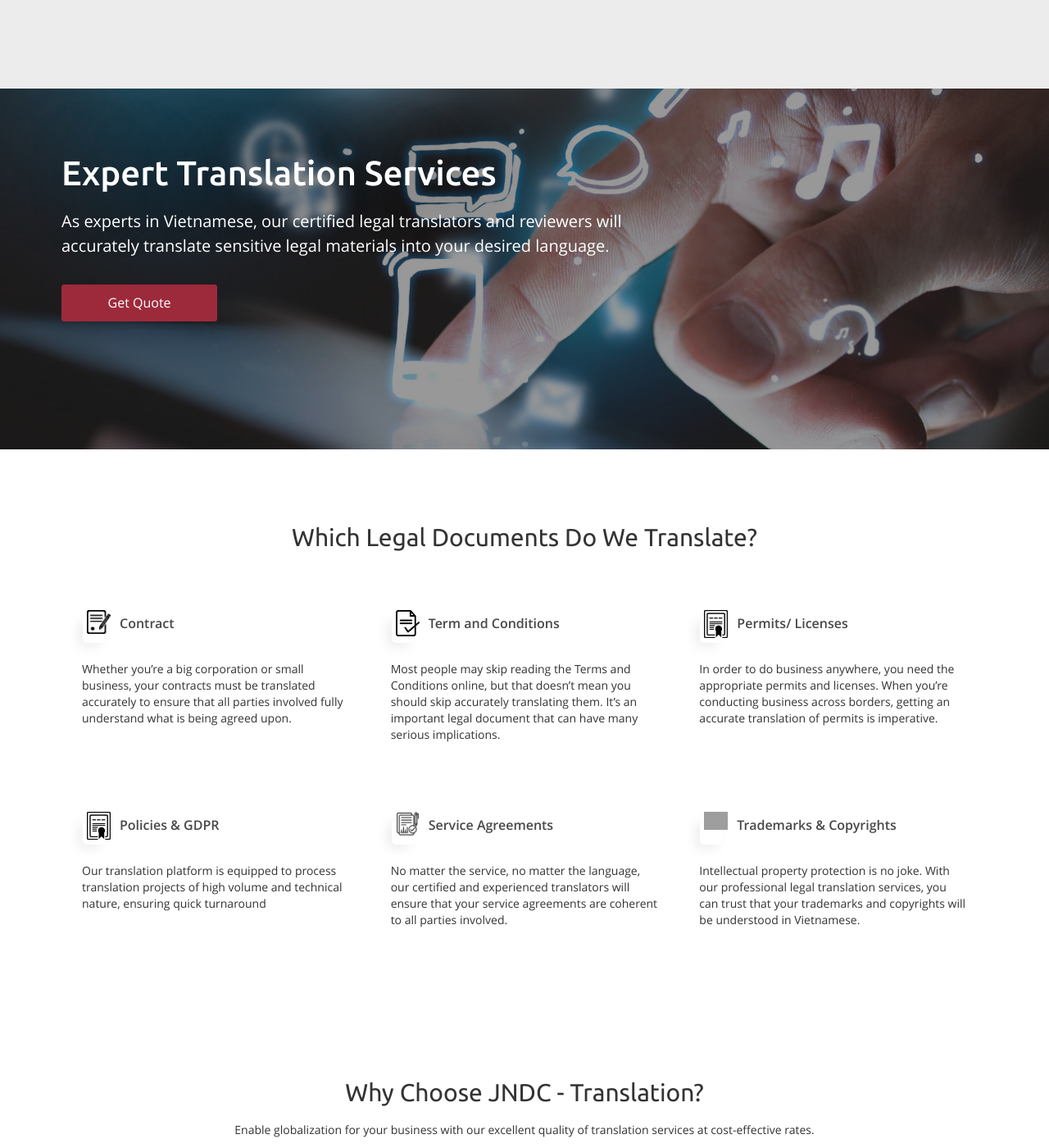
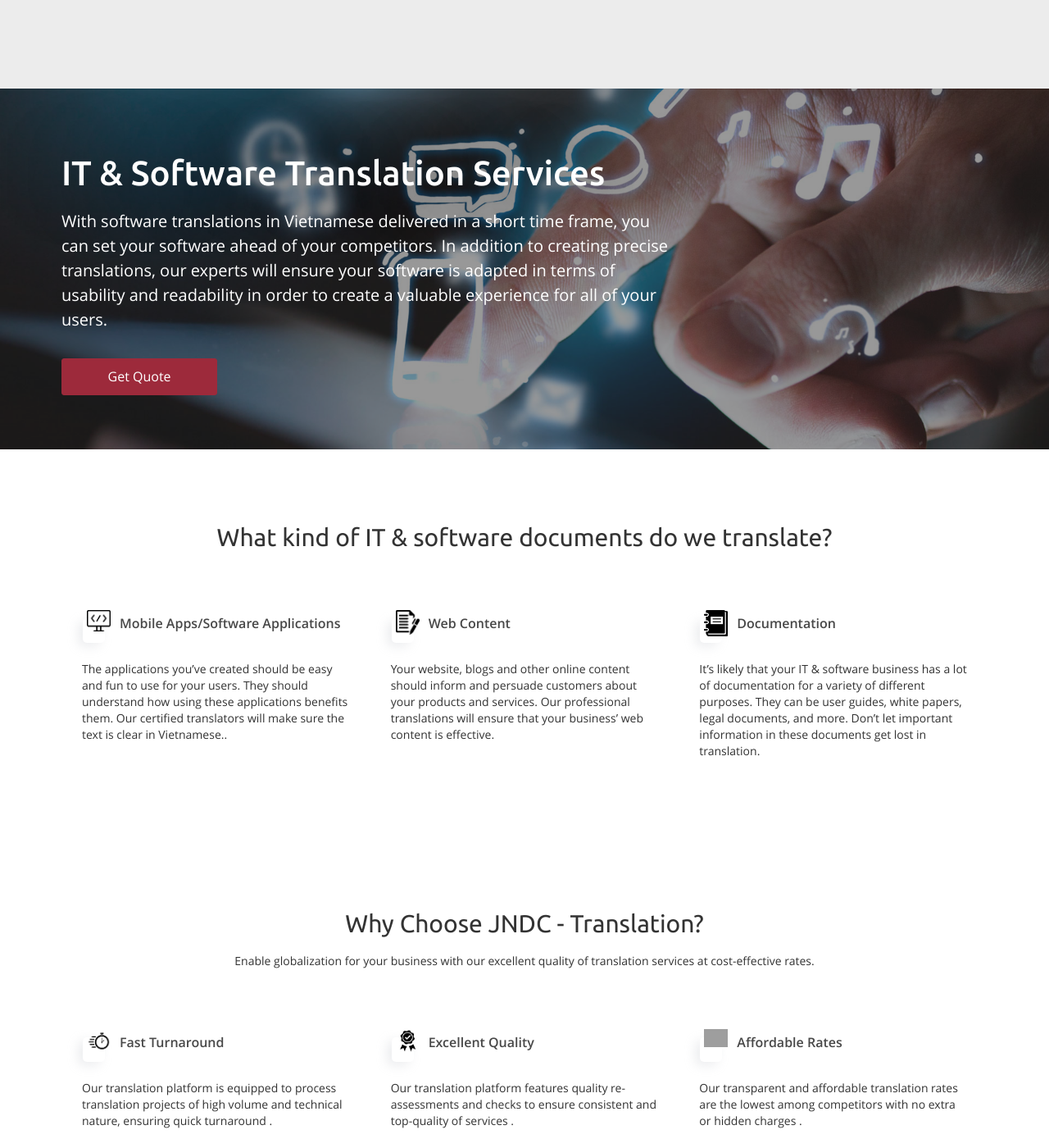
Before and after one commit to jndctranslation/landing_page, a Jekyll site: the page built from pages/it_software.md, in a window 1280 px wide and 1400 px high. Shown: the whole window at 82% size. Built offline with Jekyll 4.4.1, drawn with Linux system fonts in a browser that asks for light colours; grey boxes are pictures that could not be loaded.

Commit message:
Update Website Pages “it_software_page_information”

```diff
--- a/_data/pages/it_software.yml
+++ b/_data/pages/it_software.yml
@@ -2,52 +2,39 @@ block_1:
   background_image: /assets/images/upload/basic-free-software-after-windows-reinstall.jpg
   color_overlay: 'rgba(50, 50, 50, 0.5)'
   text: >-
-    As experts in Vietnamese, our certified legal translators and reviewers will
-    accurately translate sensitive legal materials into your desired language.
-  title: Expert Translation Services
+    With software translations in Vietnamese delivered in a short time frame,
+    you can set your software ahead of your competitors. In addition to creating
+    precise translations, our experts will ensure your software is adapted in
+    terms of usability and readability in order to create a valuable experience
+    for all of your users.
+  title: IT & Software Translation Services
   visible: true
 block_2:
   background_image: ''
   color_overlay: 'rgba(50, 50, 50, 0)'
   items:
-    - icon: /assets/images/upload/img_417598.png
+    - icon: /assets/images/upload/img_414428.png
       text: >-
-        Whether you’re a big corporation or small business, your contracts must
-        be translated accurately to ensure that all parties involved fully
-        understand what is being agreed upon.
-      title: Contract
-    - icon: >-
-        /assets/images/upload/4137121-health-evaluate-svg-png-icon-free-download-168769-evaluates-png-888_981_preview.png
+        The applications you’ve created should be easy and fun to use for your
+        users. They should understand how using these applications benefits
+        them. Our certified translators will make sure the text is clear in
+        Vietnamese..
+      title: Mobile Apps/Software Applications
+    - icon: /assets/images/upload/img_402130.png
       text: >-
-        Most people may skip reading the Terms and Conditions online, but that
-        doesn’t mean you should skip accurately translating them. It’s an
-        important legal document that can have many serious implications.
-      title: Term and Conditions
-    - icon: /assets/images/upload/img_517072.png
+        Your website, blogs and other online content should inform and persuade
+        customers about your products and services. Our professional
+        translations will ensure that your business’ web content is effective.
+      title: Web Content
+    - icon: /assets/images/upload/img_139240.png
       text: >-
-        In order to do business anywhere, you need the appropriate permits and
-        licenses. When you’re conducting business across borders, getting an
-        accurate translation of permits is imperative.
-      title: Permits/ Licenses
-    - icon: /assets/images/upload/img_517072.png
-      text: >-
-        Our translation platform is equipped to process translation projects of
-        high volume and technical nature, ensuring quick turnaround
-      title: Policies & GDPR
-    - icon: /assets/images/upload/56-512.png
-      text: >-
-        No matter the service, no matter the language, our certified and
-        experienced translators will ensure that your service agreements are
-        coherent to all parties involved.
-      title: Service Agreements
-    - icon: /assets/images/upload/img_310481.png
-      text: >-
-        Intellectual property protection is no joke. With our professional legal
-        translation services, you can trust that your trademarks and copyrights
-        will be understood in Vietnamese.
-      title: Trademarks & Copyrights
+        It’s likely that your IT & software business has a lot of documentation
+        for a variety of different purposes. They can be user guides, white
+        papers, legal documents, and more. Don’t let important information in
+        these documents get lost in translation.
+      title: Documentation
   text: ''
-  title: Which Legal Documents Do We Translate?
+  title: What kind of IT & software documents do we translate?
   visible: true
 block_3:
   background_image: ''
```
